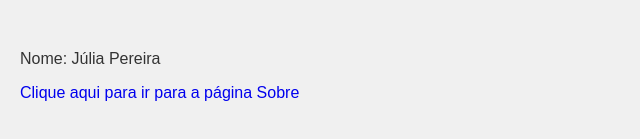
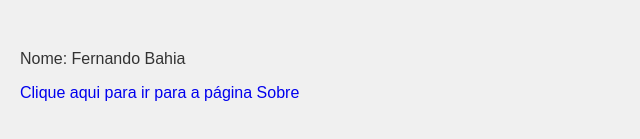
Before and after one commit to FernandoBahia/Projeto-Express, a website: page public/index.html in a window 1280 px wide. Shown: the part 169-308 px from the top of the page, 0-640 px from the left. Drawn offline with Linux system fonts and the light colour scheme.

Commit message:
att index.html

```diff
--- a/public/index.html
+++ b/public/index.html
@@ -8,7 +8,7 @@
 </head>
 <body>
   <h1>Tarefa 3</h1>
-  <p>Nome: Júlia Pereira</p>
+  <p>Nome: Fernando Bahia</p>
   <a href="about.html">Clique aqui para ir para a página Sobre</a>
 </body>
 </html>
```
